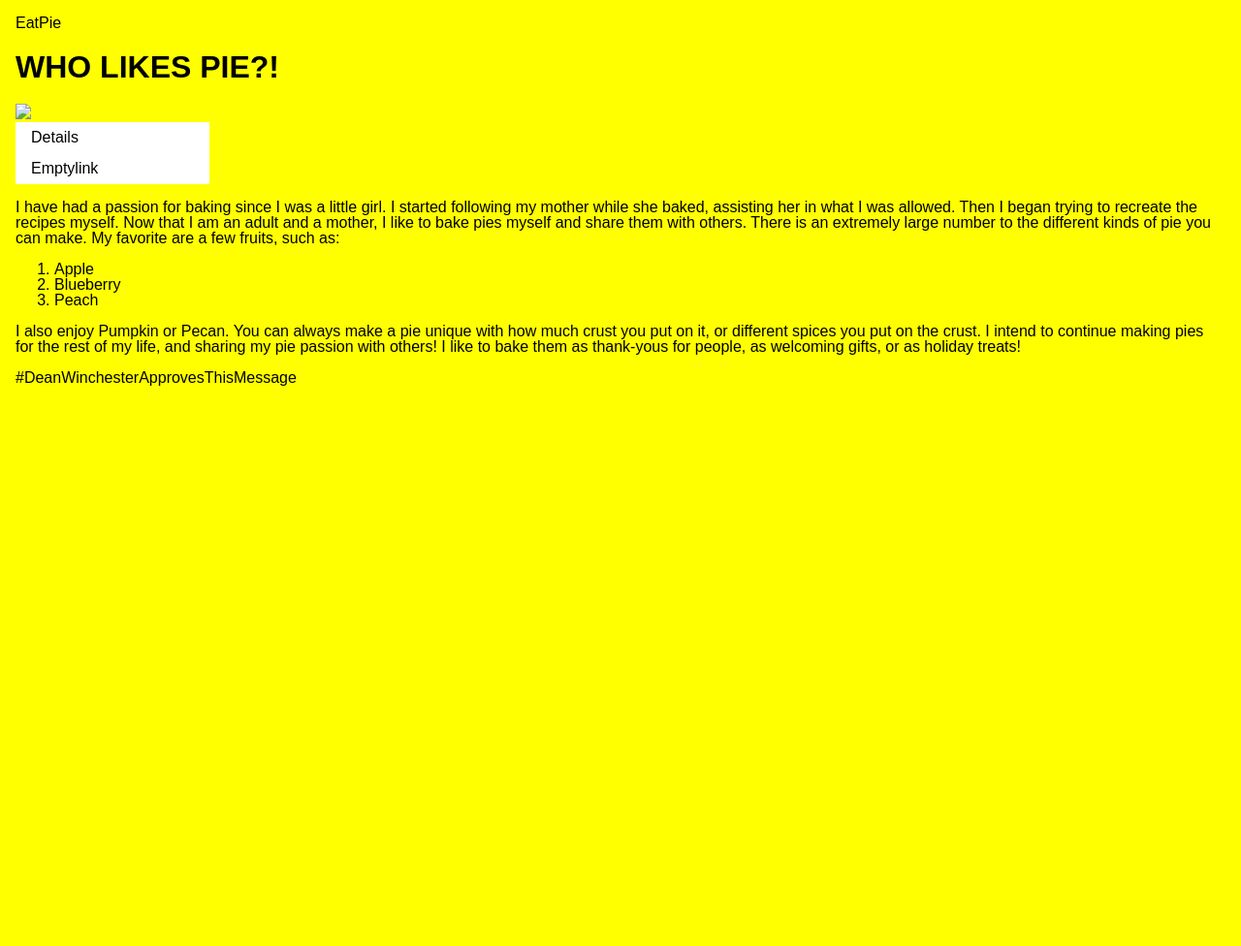
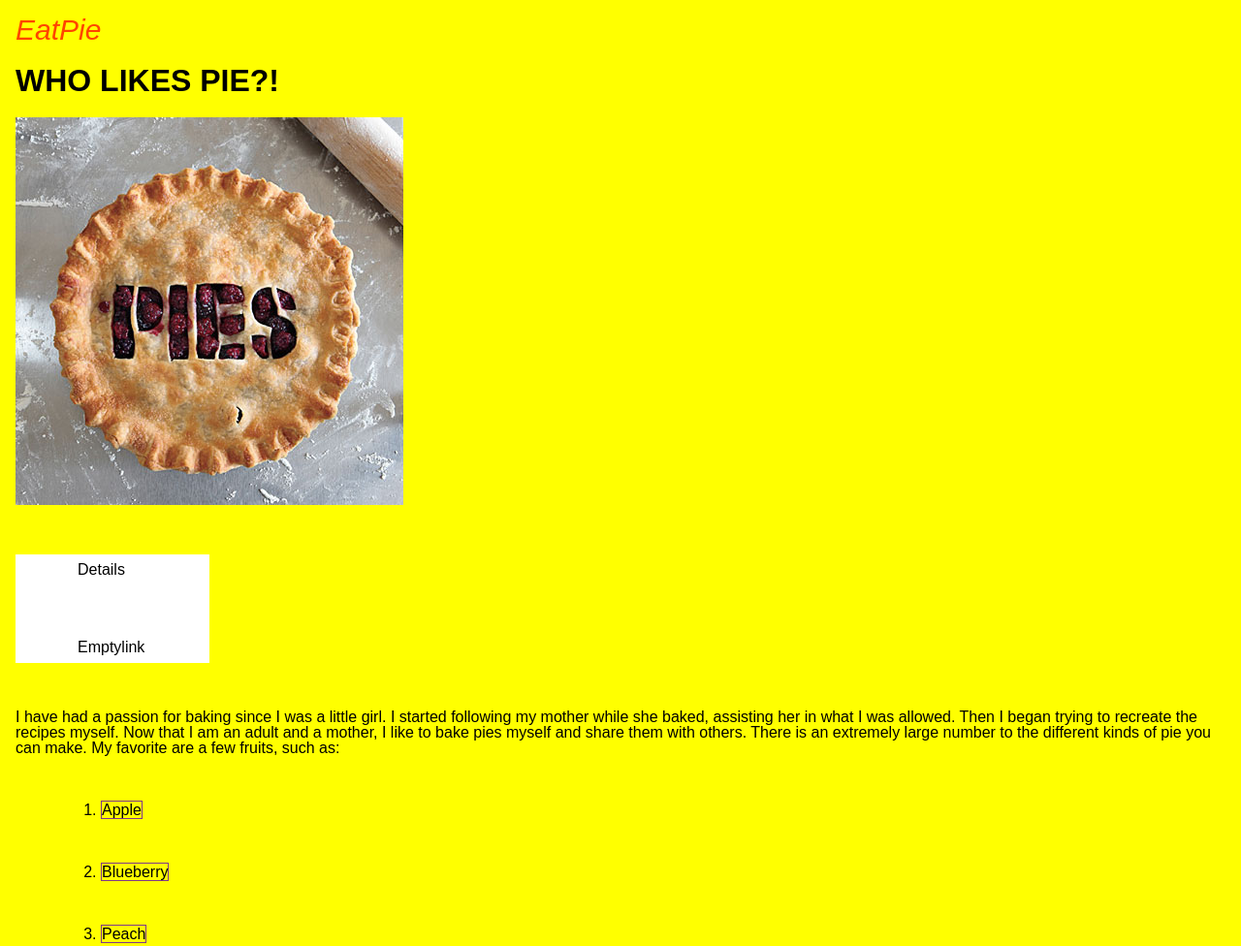
Before and after one commit to Alexiskjg16/piemaking, a website: page public/index.html in a window 1280 px wide. Shown: the top 976 px of the page at 97% size. Before the commit the page ends 816 px from the top, so only its background shows below. Drawn offline with Linux system fonts and the light colour scheme.

Commit message:
updated-color

```diff
--- a/public/index.html
+++ b/public/index.html
@@ -5,9 +5,30 @@
    <meta name="viewport" content="width=device-width, initial-scale=1">
    <title> PieRRound </title>
    <link rel="stylesheet"" href="/screen.css">
+   <style>
+
+   span {
+     border:1px solid rgb(128, 56, 138);
+
+   }
+   .thing {
+     color:powderblue;
+     font-size: 20px;
+   }
+   .headerthing {
+     color:orangered;
+     font-style:italic;
+     font-size: 30px;
+   }
+
+   li{
+     margin:3em;
+
+   }
+   </style>
  </head>
  <body>
-    <header>EatPie</header>
+    <header class="headerthing">EatPie</header>
     <h1>WHO LIKES PIE?!</h1>
     <img src="Pies.jpg">
     <ul>
@@ -24,11 +45,11 @@
              My favorite are a few fruits, such as:
       </p>
       <ol>
-          <li>Apple</li>
-          <li>Blueberry</li>
-          <li>Peach</li>
+          <li><span>Apple</span></li>
+          <li><span>Blueberry</span></li>
+          <li><span>Peach</span></li>
       </ol>
-      <p>
+      <p class="thing">
           I also enjoy Pumpkin or Pecan.
           You can always make a pie unique with how much crust you put on it, or different spices you put on the crust.
           I intend to continue making pies for the rest of my life, and sharing my pie passion
--- /dev/null
+++ b/public/newpies.html
@@ -0,0 +1,31 @@
+<!DOCTYPE html>
+<html>
+ <head lang=“en”>
+   <meta charset=“UTF-8">
+   <meta name=“viewport” content=“width=device-width, initial-scale=1">
+   <title>LexysPies</title>
+   <link rel="stylesheet" href="/screen.css">
+ </head>
+<body>
+  <header class="my-text">Do You Eat This Pie?</header>
+  <section>
+    <img src="window pie.jpg">
+    <img src="cutpie.jpg">
+  </section>
+  <ul>
+      <li><a href="index.html">Homepage</a></li>
+      <li><a href="#">Emptylink</a></li>
+  </ul>
+  <section ID="colorpie">
+      Apple Pies are easily versatile. From making fancy lattice crusts to a dump cake at a barbeque, apple pie is appropriate anywhere!
+  </section>
+  <section ID="cool">
+      Peach Pies are more of a southern tradition.
+  </section>
+  <section ID="peach">
+      Cherry Pies are my least favorite
+  </section>
+  <section class="my-text">
+      I only eat Pumpkin Pie ONCE every year
+  </section>
+</body>
```
Also changed, not shown: public/Pies.jpg (added), public/cutpie.jpg (added), public/window pie.jpg (added).
